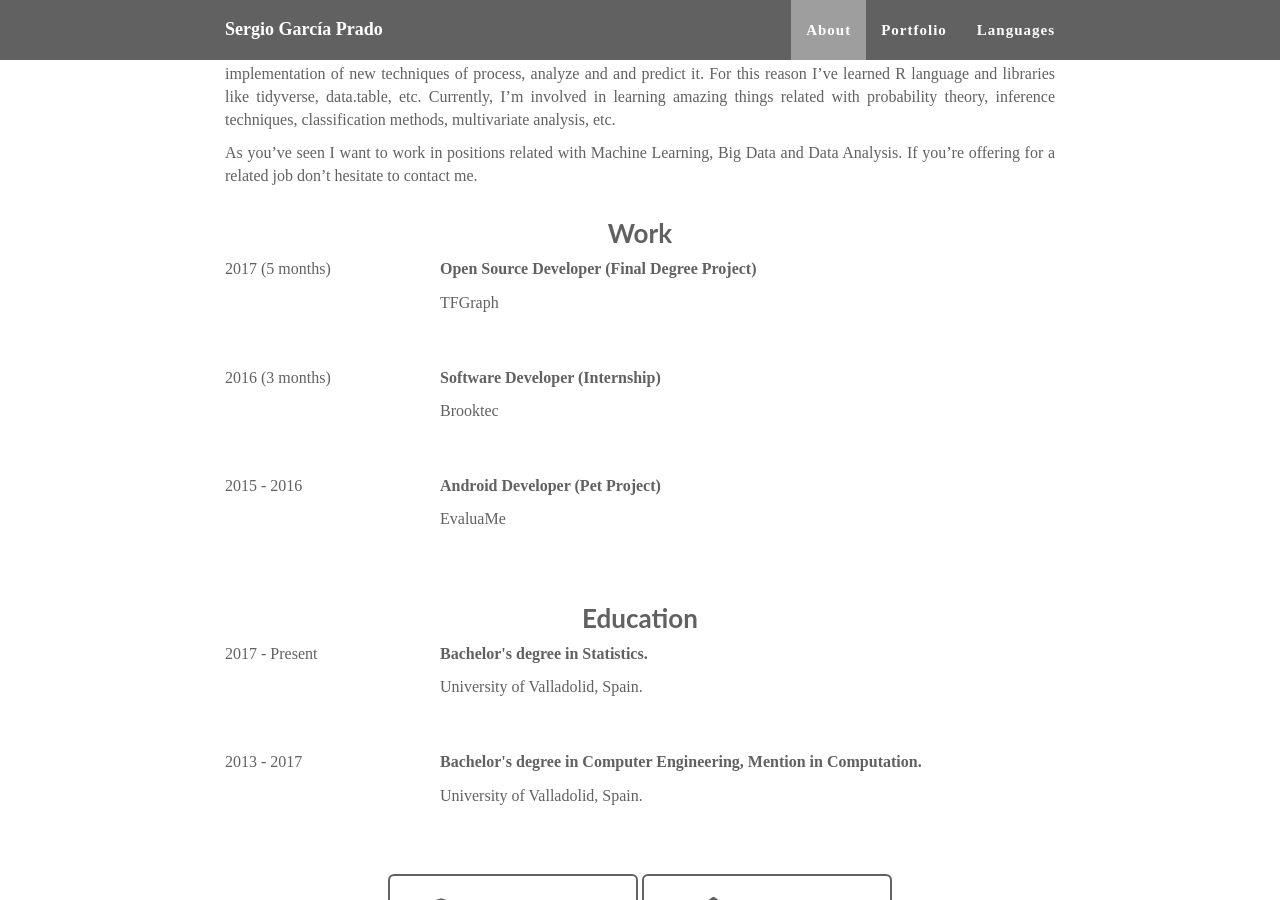
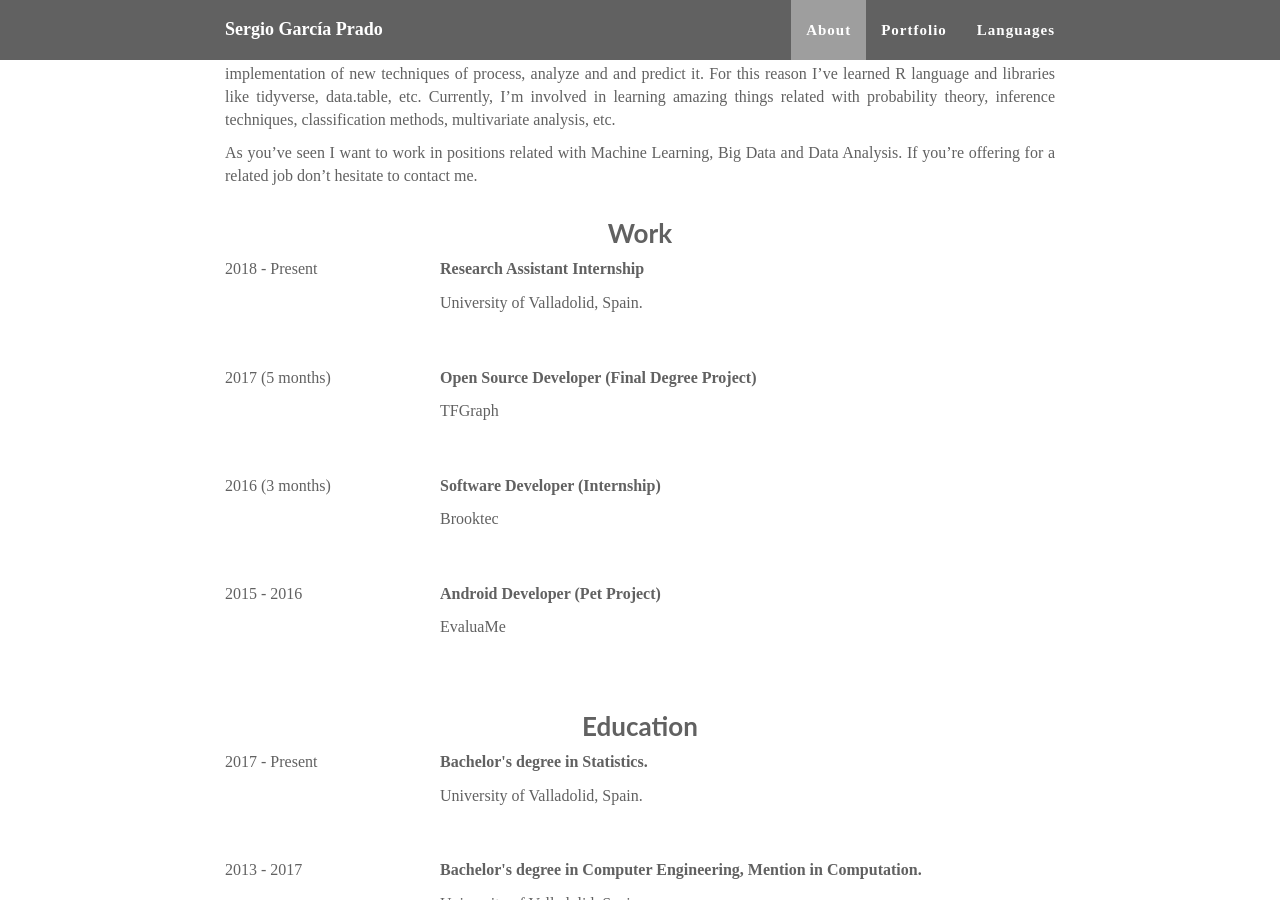
Before and after one commit to garciparedes/garciparedes.github.io, a Jekyll site: the page built from index.html, in a window 1280 px wide and 900 px high, scrolled down 1389 px. Built offline with Jekyll 4.4.1, drawn with Linux system fonts in a browser that asks for light colours; a script that is not in the unit is left out.

Commit message:
Added my new work

```diff
--- a/_config.yml
+++ b/_config.yml
@@ -57,6 +57,9 @@ about:
             degree: Bachelor's degree in Computer Engineering, Mention in Computation.
             school: University of Valladolid, Spain.
     work:
+        -   time: 2018 - Present
+            title: Research Assistant Internship
+            company-name: University of Valladolid, Spain.
 
         -   time: 2017 (5 months)
             title: Open Source Developer (Final Degree Project)
```
